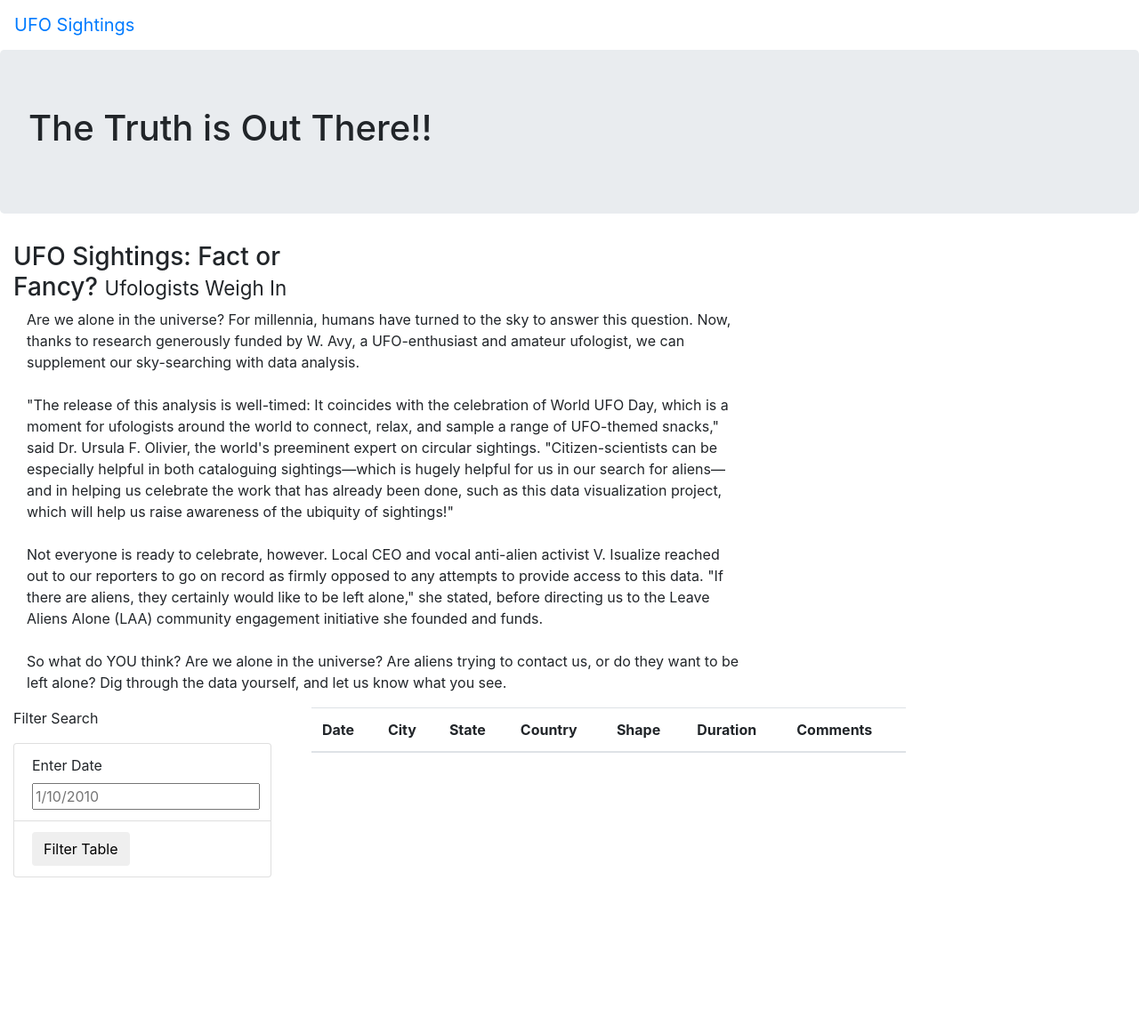
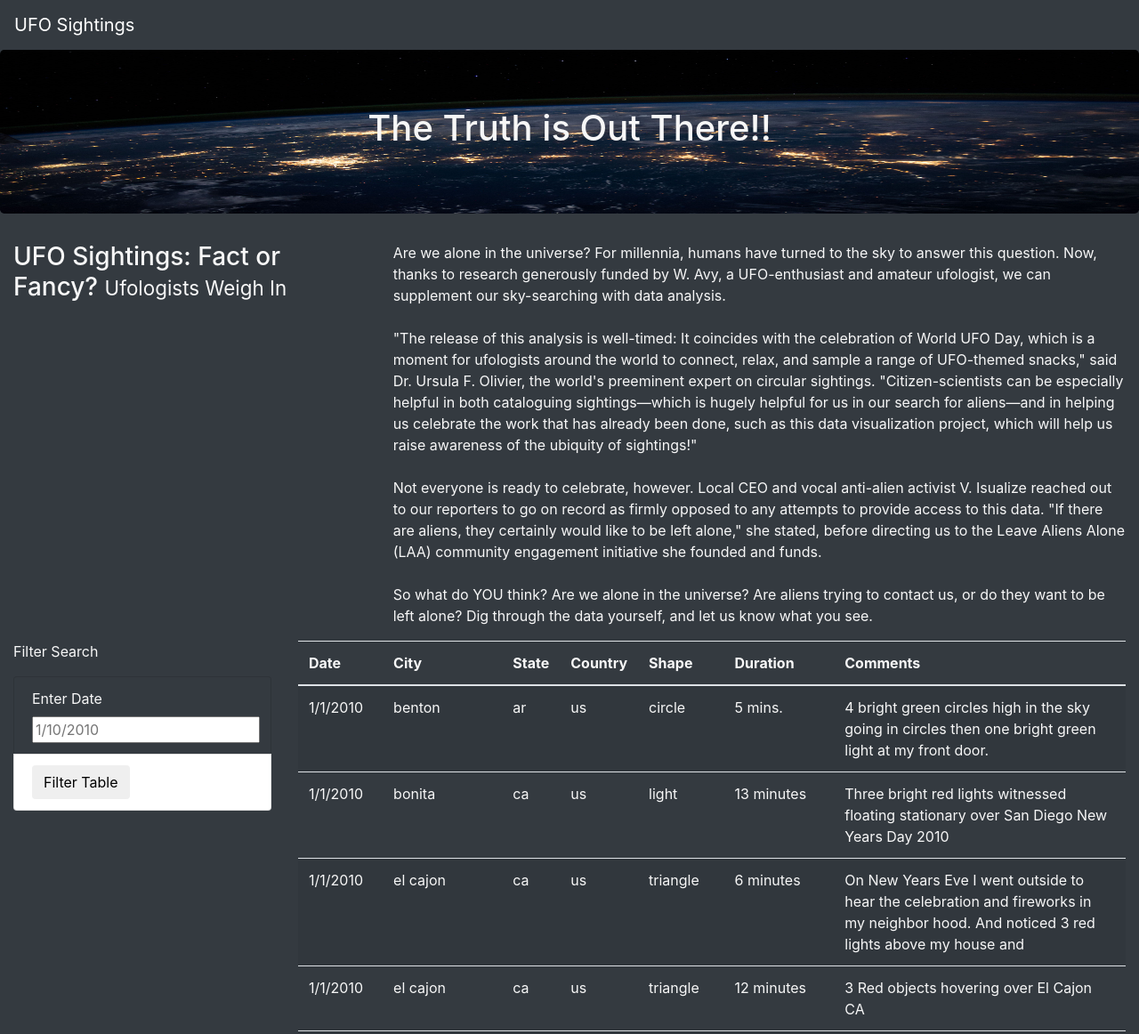
Before and after one commit to HHGOOD02/UFOs, a plain HTML site: page index.html in a window 1280 px wide. Shown: the top 1162 px of the page at 89% size. Before the commit the page ends 986 px from the top, so only its background shows below. Drawn offline with nearby package versions, Linux system fonts and the light colour scheme.

Commit message:
finish pre challenge

```diff
--- a/index.html
+++ b/index.html
@@ -3,6 +3,7 @@
 
 <head>
   <meta charset="UTF-8">
+  <meta http-equiv="X-UA-Compatible" content="IE=edge">
   <meta name="viewport" content="width=device-width, initial-scale=1.0">
   <title>UFO Finder</title>
   <link
@@ -12,13 +13,11 @@
       crossorigin="anonymous"
     />
     <link rel="stylesheet" href="static/css/style.css">
-
 </head>
 
-<body>
-
+<body class = "bg-dark">
     <div class="wrapper">
-        <nav class="navbar navbar-expand-lg">
+        <nav class="navbar navbar-dark bg-dark navbar-expand-lg">
                 <a class="navbar-brand" href="index.html">UFO Sightings</a>
             </nav>
         </nav>
@@ -33,32 +32,31 @@
             <div class="col-md-4">
                 <h3>UFO Sightings: Fact or Fancy? <small>Ufologists Weigh In</small></h3>
             </div>
-        </div>
-
             <div class="col-md-8">
                 <p>
                 Are we alone in the universe? For millennia, humans have turned to the sky to answer this question. Now, thanks to research generously funded by W. Avy, a UFO-enthusiast and amateur ufologist, we can supplement our sky-searching with data analysis.<br><br>"The release of this analysis is well-timed: It coincides with the celebration of World UFO Day, which is a moment for ufologists around the world to connect, relax, and sample a range of UFO-themed snacks," said Dr. Ursula F. Olivier, the world's preeminent expert on circular sightings. "Citizen-scientists can be especially helpful in both cataloguing sightings—which is hugely helpful for us in our search for aliens—and in helping us celebrate the work that has already been done, such as this data visualization project, which will help us raise awareness of the ubiquity of sightings!"<br><br>Not everyone is ready to celebrate, however. Local CEO and vocal anti-alien activist V. Isualize reached out to our reporters to go on record as firmly opposed to any attempts to provide access to this data. "If there are aliens, they certainly would like to be left alone," she stated, before directing us to the Leave Aliens Alone (LAA) community engagement initiative she founded and funds.<br><br>So what do YOU think? Are we alone in the universe? Are aliens trying to contact us, or do they want to be left alone? Dig through the data yourself, and let us know what you see.
                 </p>
             </div>
         </div>
+    </div>
 
     <div class="container-fluid">
         <div class="row">
             <div class="col-md-3">
-                <form>
+                <form class="bg-dark">
                     <p>Filter Search</p>
                 </form>
-                <ul class="list-group">
-                    <li class="list-group-item">
+                <ul class="list-group bg-dark">
+                    <li class="list-group-item bg-dark">
                         <label for="date">Enter Date</label>
-                        <input type="text" placeholder="1/10/2010" id="datetime" />
+                        <input type="text" placeholder="1/10/2010" id="datetime"/>
                     </li>
                     <li class="list-group-item">
                         <button id="filter-btn" type="button" class="btn btn-default">Filter Table</button>
                     </li>
                 </ul>
             </div>
-            <div class="col-md-9">
+
             <div class="col-md-9">
                 <table class="table table-striped">
                     <thead>
@@ -72,15 +70,15 @@
                         <th>Comments</th>
                         </tr>
                     </thead>
-                        <tbody>
-
-                        </tbody>
+                    <tbody></tbody>
                 </table>
             </div>
         </div>
     </div>
-    </div>
+
+    <script src="https://cdnjs.cloudflare.com/ajax/libs/d3/4.11.0/d3.js"></script>
+    <script src="static/js/data.js"></script>
+    <script src="static/js/app.js"></script>
 
 </body>
-
 </html>
--- a/static/css/style.css
+++ b/static/css/style.css
@@ -0,0 +1,9 @@
+body{
+    color: #f7f7f7;
+}
+
+.jumbotron {
+    background-image: url("../images/nasa.jpg");
+    background-size: 100% 100%;
+    text-align: center;
+  }
--- a/static/js/app.js
+++ b/static/js/app.js
@@ -10,9 +10,9 @@ function listLoop(userList) {
     }
  };
 
- function buildTable(data) {
+function buildTable(data) {
     tbody.html("");
-    data.foreach((dataRow) => {
+    data.forEach((dataRow) => {
         let row = tbody.append("tr");
         Object.values(dataRow).forEach((val) => {
             let cell = row.append("td");
```
Also changed, not shown: static/images/nasa.jpg (added), 4 other files. Lines whose indentation alone changed are shown as unchanged.
